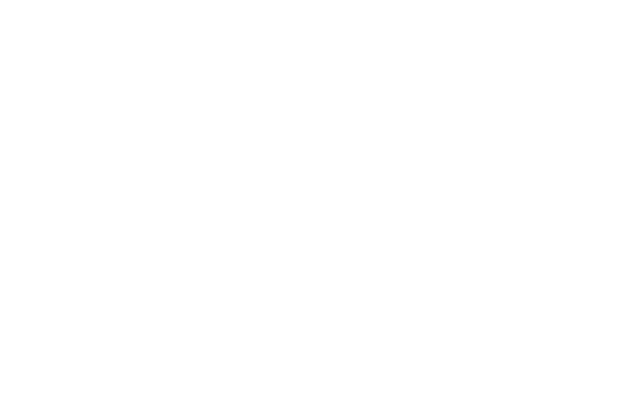
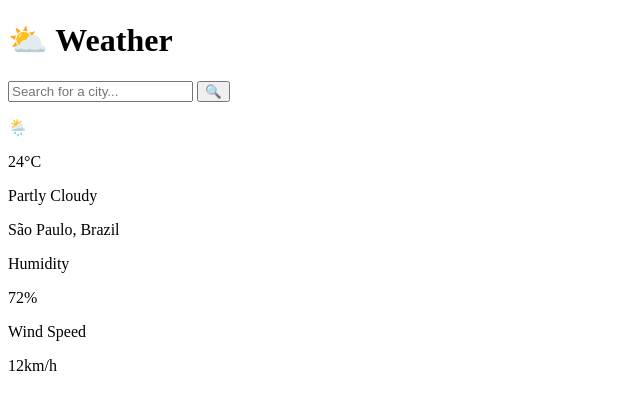
Before and after one commit to davi-sousa-queiroz/javascript-projects, a plain HTML site: page 16-weather-app/index.html in a window 1280 px wide. Shown: the whole page, without its empty margins (0-640 px from the left). Drawn offline with Linux system fonts and the light colour scheme.

Commit message:
build html skeleton.

```diff
--- a/16-weather-app/index.html
+++ b/16-weather-app/index.html
@@ -7,6 +7,27 @@
     <link rel="stylesheet" href="styles.css" />
   </head>
   <body>
+    <h1 class="heading">⛅️ Weather</h1>
+    <div class="search-container">
+      <input type="text" placeholder="Search for a city..." />
+      <button>🔍</button>
+      <div class="weather-container">
+        <p class="emoji">🌦️</p>
+        <p class="temp">24°C</p>
+        <p class="condition">Partly Cloudy</p>
+        <p class="location">São Paulo, Brazil</p>
+        <div class="infos">
+          <div class="humidity-box">
+            <p class="humidity-text">Humidity</p>
+            <p class="amount">72%</p>
+          </div>
+          <div class="wind-box">
+            <p class="wind-text">Wind Speed</p>
+            <p class="wind">12km/h</p>
+          </div>
+        </div>
+      </div>
+    </div>
     <script src="script.js"></script>
   </body>
 </html>
```
